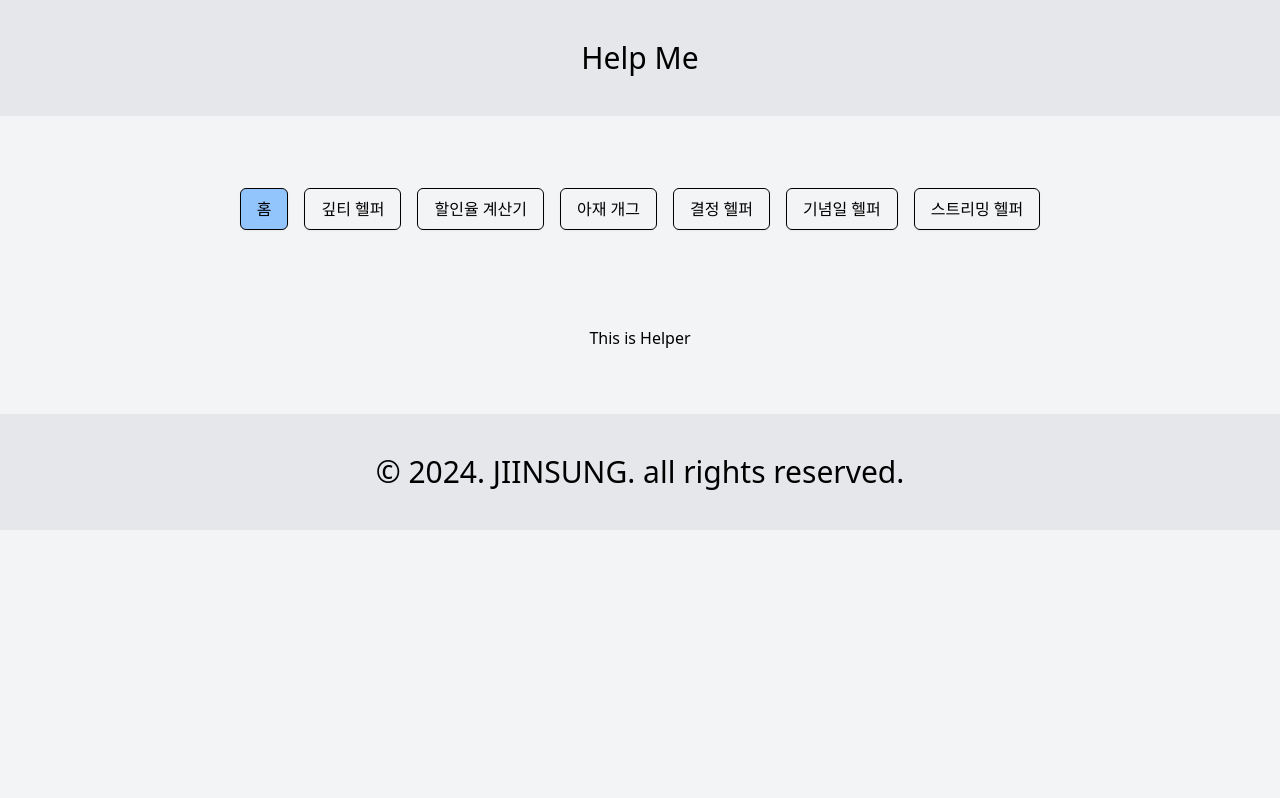
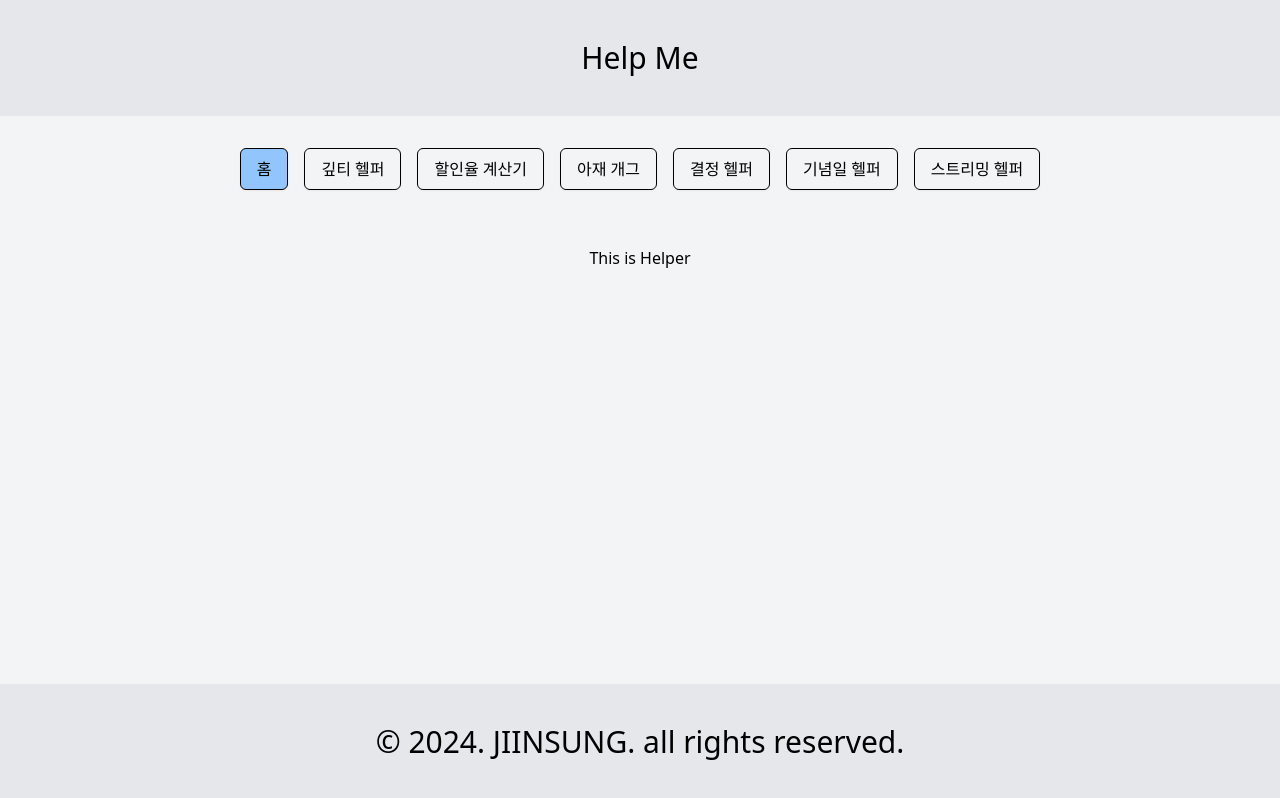
Before and after one commit to JIINSUNG/MyHelper, a Next.js app: page / in a window 1280 px wide. Built offline with nearby package versions, Linux system fonts and the light colour scheme.

Commit message:
style : 레이아웃 수정 -> 헤더, 푸터 붕 뜨던 문제 수정

```diff
--- a/src/app/(pages)/layout.tsx
+++ b/src/app/(pages)/layout.tsx
@@ -15,10 +15,10 @@ export default function RootLayout({
 }>) {
 	return (
 		<html lang="ko">
-			<body className="min-w-[360px] font-pretendard flex flex-col bg-gray-100 gap-10">
+			<body className="min-w-[360px] font-pretendard flex flex-col w-full min-h-dvh bg-gray-100">
 				<Header />
 				<MenuSelection />
-				<section className="xl:p-6 gap-4 flex max-md:w-full  md:mx-auto max-w-screen-xl">
+				<section className="max-md:p-2 md:p-6 gap-4 flex flex-1 w-full md:mx-auto max-w-screen-xl">
 					{children}
 				</section>
 				<Footer />
```
